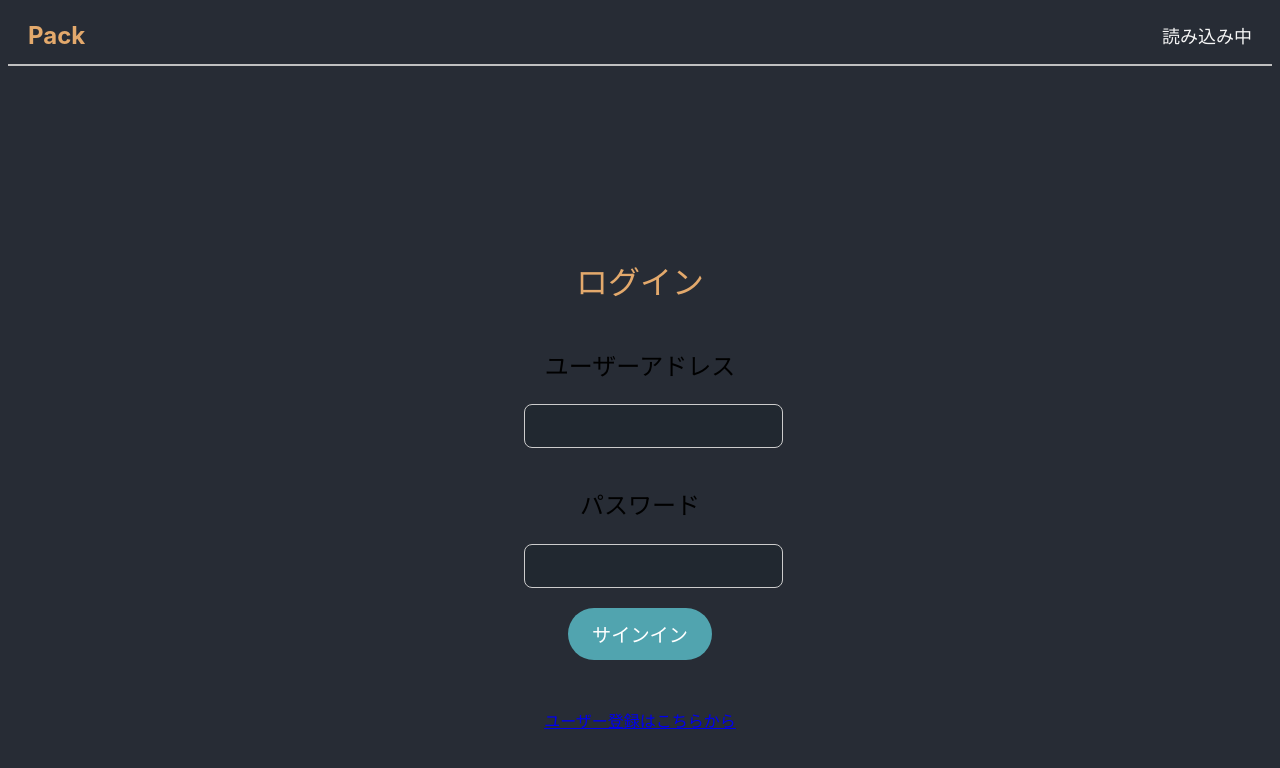
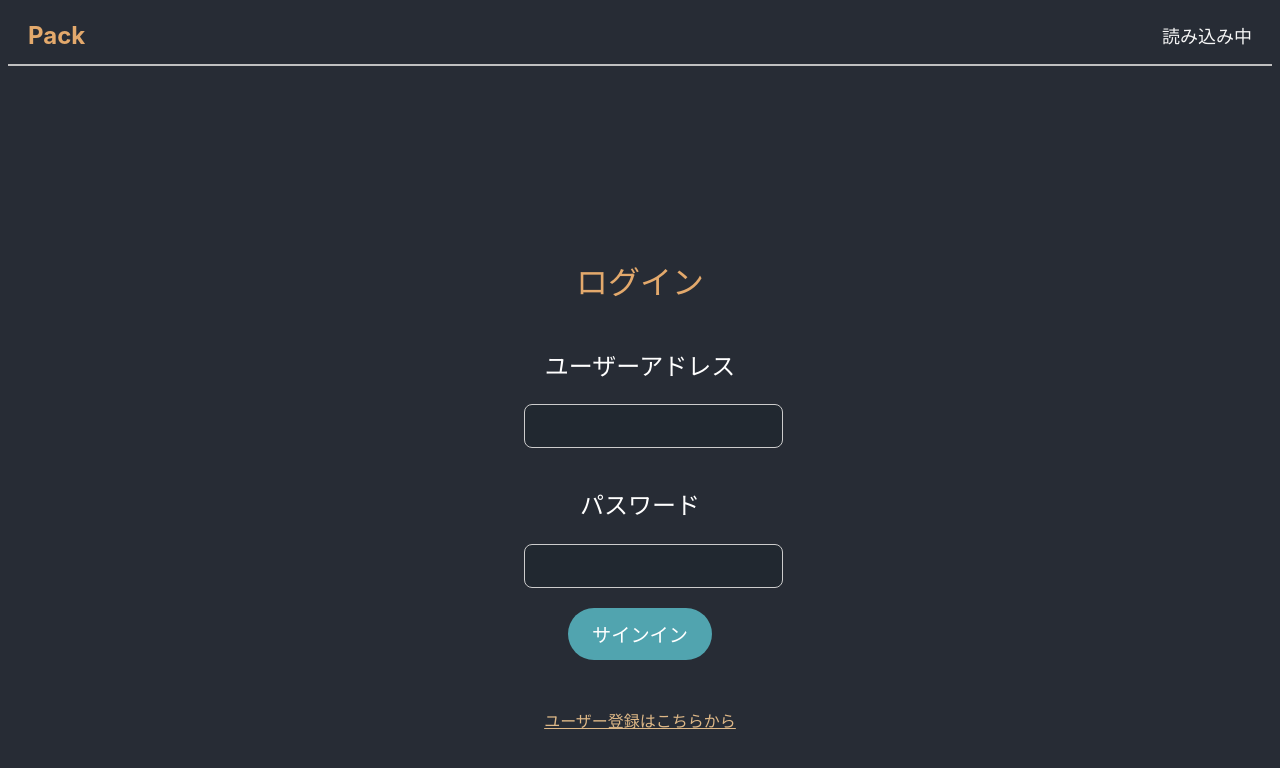
Before and after one commit to nakaryo716/chat-app, a Next.js app: page /signin in a window 1280 px wide. Shown: the top 768 px of the page. Built offline with nearby package versions, Linux system fonts and the light colour scheme; no server answers.

Commit message:
[fix]文字の色を変更

```diff
--- a/src/styles/signin.module.css
+++ b/src/styles/signin.module.css
@@ -10,6 +10,7 @@
     font-family: 'Noto Sans JP', sans-serif;
     padding: 20px;
     text-align: center;
+    color: white;
 }
 
 .forms {
@@ -54,6 +55,7 @@
 
 .link {
     margin-top: 50px;
+    color: burlywood;
 }
 
 .title {
--- a/src/styles/signup.module.css
+++ b/src/styles/signup.module.css
@@ -10,6 +10,7 @@
     font-family: 'Noto Sans JP', sans-serif;
     padding: 20px;
     text-align: center;
+    color: white
 }
 
 .forms {
```
